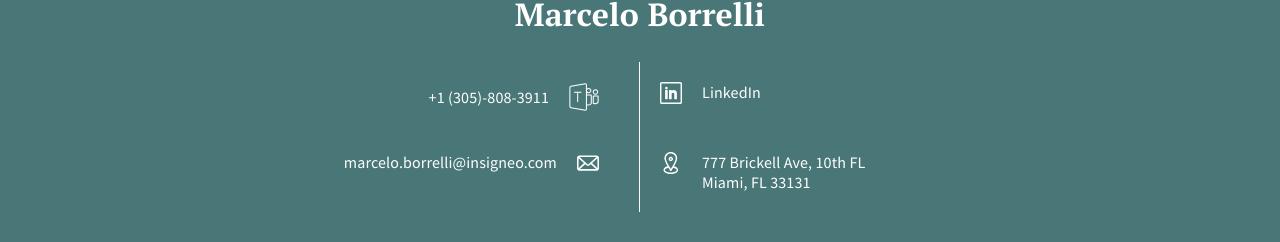
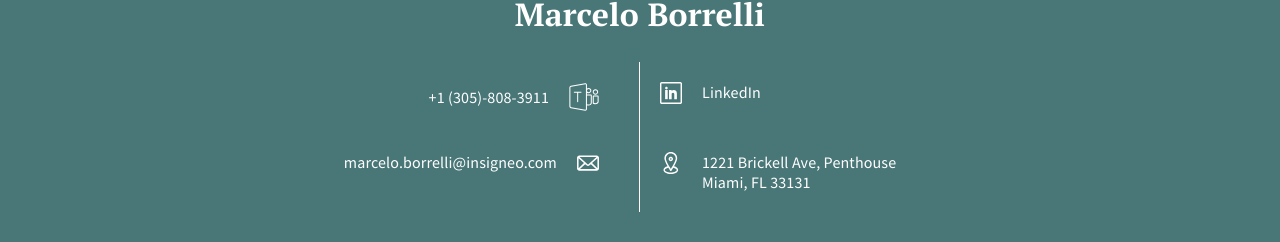
Before and after one commit to hborrelli1/borrellicapitalmgt, a React (Create React App) app: page / in a window 1280 px wide. Shown: the part 1667-1909 px from the top of the page. Built offline with nearby package versions, Linux system fonts and the light colour scheme.

Commit message:
UPdates.

```diff
--- a/src/components/Contact/Contact.js
+++ b/src/components/Contact/Contact.js
@@ -34,7 +34,7 @@ const Contact = () => {
             <li>
               <a href="https://goo.gl/maps/FPoqxpsSFbMpCEpg8" target="_blank" rel="noreferrer">
                 <img src={locationIcon} alt="Address" />
-                <span>777 Brickell Ave, 10th FL<br/>Miami, FL 33131</span>
+                <span>1221 Brickell Ave, Penthouse<br/>Miami, FL 33131</span>
               </a>
             </li>
           </ul>
```
Also changed, not shown: src/assets/images/marcelo-borrelli.jpg.
